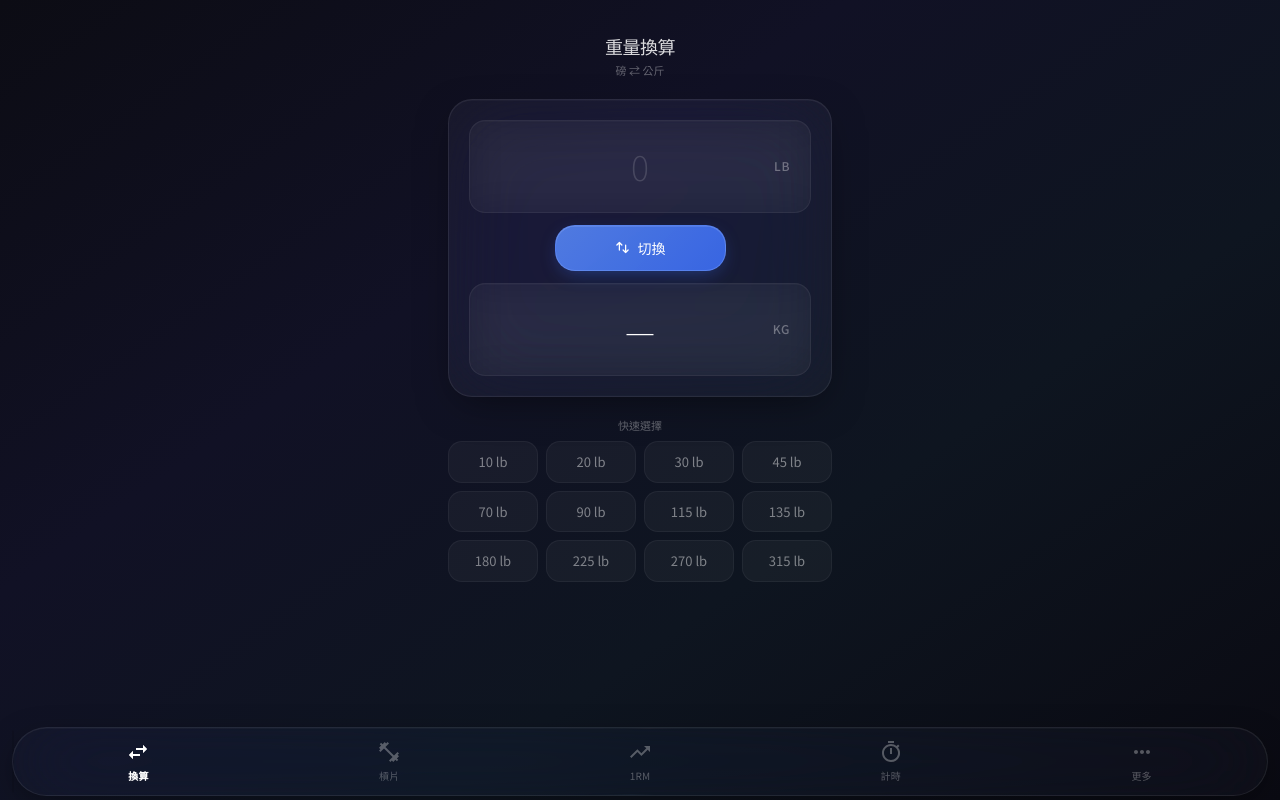
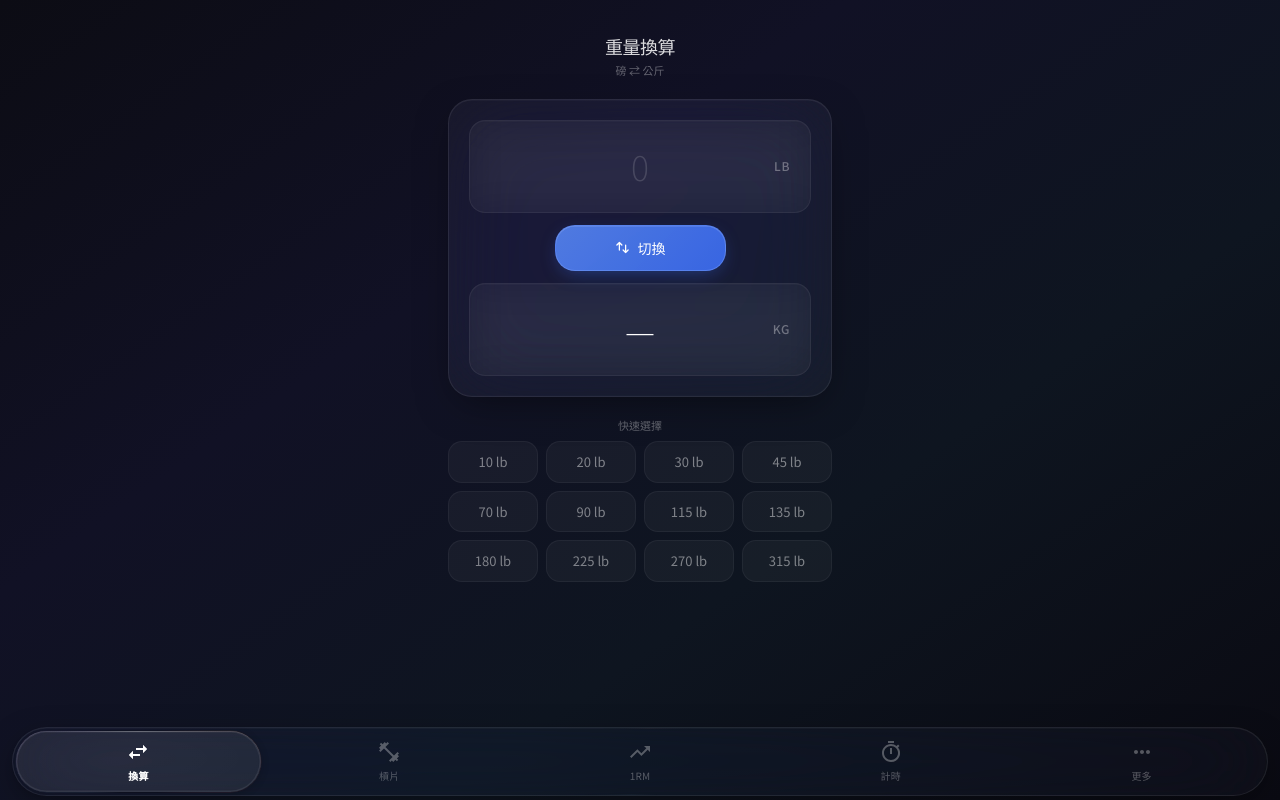
Before and after one commit to Seaweedr/weight-convertor, a React (Vite) app: page / in a window 1280 px wide. Built offline with nearby package versions, Linux system fonts and the light colour scheme.

Commit message:
Revert "feat: 按壓彈出圓形凸透鏡氣泡 — 完全對齊 iOS 26 參考圖"
This reverts commit e07d303c7e8774cf3a4cf35a17132bd7e5750728.

```diff
--- a/src/App.tsx
+++ b/src/App.tsx
@@ -42,7 +42,7 @@ function App() {
   const translateX = pillPos * 100
   const pillWidthPct = 100 / TAB_COUNT
 
-  // Clip for magnified layer
+  // Clip for magnified layer — must account for px-2 (8px) padding
   const pillLeftPct = (pillPos / TAB_COUNT) * 100
   const clipLeft = pillLeftPct + 0.8
   const clipRight = 100 - (pillLeftPct + pillWidthPct) + 0.8
@@ -76,18 +76,39 @@ function App() {
   const dimColor = darkMode ? 'rgba(255,255,255,0.3)' : 'rgba(0,0,0,0.3)'
   const brightColor = darkMode ? 'rgba(255,255,255,1)' : 'rgba(0,0,0,0.85)'
 
-  // Pill glass styles — normal vs pressed (lens bubble)
-  const pillInsetX = dragging ? '0px' : '3px'
+  // Pill morphs: when pressing, pill expands horizontally (wider capsule)
+  const pillScale = dragging ? 'scaleX(1.15)' : 'scaleX(1)'
+  // Glass material — thick glass look
   const pillBg = darkMode
-    ? (dragging ? 'rgba(255,255,255,0.04)' : 'rgba(255,255,255,0.06)')
-    : (dragging ? 'rgba(255,255,255,0.15)' : 'rgba(255,255,255,0.35)')
-  const pillBackdrop = dragging
-    ? `blur(1px) brightness(${darkMode ? 1.8 : 1.1}) saturate(1.8)`
-    : `blur(1px) brightness(${darkMode ? 1.3 : 1.03}) saturate(1.6)`
-
-  // Pressed: expand into large oval lens bubble
-  const lensSize = 110 // px, diameter of the bubble
-  const pressedIdx = dragging ? Math.round(pillPos) : -1
+    ? (dragging ? 'rgba(60,60,70,0.6)' : 'rgba(255,255,255,0.06)')
+    : (dragging ? 'rgba(255,255,255,0.4)' : 'rgba(255,255,255,0.35)')
+  const pillBlur = dragging
+    ? `blur(2px) brightness(${darkMode ? 2 : 1.15}) saturate(2)`
+    : `blur(2px) brightness(${darkMode ? 1.4 : 1.05}) saturate(1.6)`
+  // Thick glass edge: multiple inset shadows simulate rim depth
+  const pillShadow = darkMode
+    ? (dragging
+      ? `inset 0 0 0 2px rgba(255,255,255,0.12),
+         inset 0 1px 0 rgba(255,255,255,0.3),
+         inset 0 -1px 0 rgba(255,255,255,0.06),
+         0 0 0 1px rgba(0,0,0,0.5),
+         0 4px 16px rgba(0,0,0,0.5),
+         0 12px 40px -8px rgba(0,0,0,0.4)`
+      : `inset 0 0 0 1.5px rgba(255,255,255,0.08),
+         inset 0 0.5px 0 rgba(255,255,255,0.15),
+         0 0 0 0.5px rgba(0,0,0,0.3),
+         0 2px 8px rgba(0,0,0,0.2)`)
+    : (dragging
+      ? `inset 0 0 0 2px rgba(255,255,255,0.5),
+         inset 0 1px 0 rgba(255,255,255,0.9),
+         0 0 0 1px rgba(0,0,0,0.06),
+         0 4px 16px rgba(0,0,0,0.1),
+         0 12px 40px -8px rgba(0,0,0,0.08)`
+      : `inset 0 0 0 1.5px rgba(255,255,255,0.4),
+         inset 0 0.5px 0 rgba(255,255,255,0.8),
+         0 0 0 0.5px rgba(0,0,0,0.04),
+         0 2px 8px rgba(0,0,0,0.05)`)
+  // border replaced by inset shadows for thick glass look
 
   return (
     <div className={`h-svh ${bg}`}>
@@ -101,71 +122,6 @@ function App() {
 
       <nav className="fixed bottom-0 left-0 right-0 z-50">
         <div className="px-3 pb-1">
-          {/* Lens bubble — appears on press, large oval above tab bar */}
-          {dragging && (
-            <div className="absolute z-40 pointer-events-none"
-              style={{
-                width: lensSize,
-                height: lensSize,
-                left: `calc(${(pressedIdx + 0.5) / TAB_COUNT * 100}% - ${lensSize / 2}px)`,
-                bottom: 48,
-                borderRadius: '50%',
-                background: darkMode ? 'rgba(30,30,35,0.3)' : 'rgba(255,255,255,0.15)',
-                backdropFilter: `blur(0.5px) brightness(${darkMode ? 1.9 : 1.12}) saturate(2)`,
-                WebkitBackdropFilter: `blur(0.5px) brightness(${darkMode ? 1.9 : 1.12}) saturate(2)`,
-                boxShadow: darkMode
-                  ? `inset 0 0 0 1.5px rgba(255,255,255,0.12),
-                     inset 0 1px 0 rgba(255,255,255,0.2),
-                     inset 0 -1px 0 rgba(255,255,255,0.04),
-                     0 0 0 1px rgba(0,0,0,0.4),
-                     0 8px 32px rgba(0,0,0,0.5),
-                     0 2px 8px rgba(0,0,0,0.3)`
-                  : `inset 0 0 0 1.5px rgba(255,255,255,0.5),
-                     inset 0 1px 0 rgba(255,255,255,0.8),
-                     0 0 0 1px rgba(0,0,0,0.05),
-                     0 8px 32px rgba(0,0,0,0.1),
-                     0 2px 8px rgba(0,0,0,0.06)`,
-                animation: 'lensIn 250ms cubic-bezier(0.34, 1.56, 0.64, 1)',
-                overflow: 'hidden',
-              }}
-            >
-              {/* Lens content — magnified icon */}
-              <div className="absolute inset-0 flex flex-col items-center justify-center gap-1"
-                style={{ color: brightColor }}>
-                <span style={{ transform: 'scale(1.5)', display: 'flex' }}>
-                  {TABS[pressedIdx]?.filled}
-                </span>
-                <span style={{ fontSize: 11, fontWeight: 600 }}>
-                  {TABS[pressedIdx]?.label}
-                </span>
-              </div>
-              {/* Lens specular — top crescent highlight */}
-              <div className="absolute inset-0 pointer-events-none" style={{
-                background: darkMode
-                  ? 'radial-gradient(ellipse 90% 50% at 50% 15%, rgba(255,255,255,0.1) 0%, transparent 100%)'
-                  : 'radial-gradient(ellipse 90% 50% at 50% 15%, rgba(255,255,255,0.4) 0%, transparent 100%)',
-              }} />
-              {/* Lens edge refraction — subtle conic rainbow */}
-              <div className="absolute inset-0 pointer-events-none" style={{
-                borderRadius: '50%',
-                background: `conic-gradient(from 200deg,
-                  transparent 0deg,
-                  rgba(100,180,255,0.08) 40deg,
-                  rgba(160,100,255,0.06) 80deg,
-                  transparent 120deg,
-                  transparent 200deg,
-                  rgba(255,160,100,0.06) 240deg,
-                  rgba(255,100,140,0.07) 280deg,
-                  transparent 320deg)`,
-                mask: 'linear-gradient(#fff 0 0) content-box, linear-gradient(#fff 0 0)',
-                maskComposite: 'exclude',
-                WebkitMaskComposite: 'xor',
-                padding: 3,
-                filter: 'blur(1px)',
-              }} />
-            </div>
-          )}
-
           <div
             ref={containerRef}
             className="relative rounded-full select-none touch-none"
@@ -183,49 +139,81 @@ function App() {
             onPointerUp={onPointerUp}
             onPointerCancel={() => { setDragging(false); setDragProgress(null) }}
           >
-            {/* Glass pill indicator */}
+            {/* Outer container — subtle edge shimmer */}
+            <div className="absolute inset-0 rounded-full pointer-events-none" style={{
+              background: `conic-gradient(from 150deg,
+                transparent 0deg,
+                rgba(140,200,255,0.04) 45deg,
+                transparent 90deg,
+                transparent 180deg,
+                rgba(255,160,140,0.03) 225deg,
+                transparent 270deg,
+                transparent 360deg)`,
+              mask: 'linear-gradient(#fff 0 0) content-box, linear-gradient(#fff 0 0)',
+              maskComposite: 'exclude',
+              WebkitMaskComposite: 'xor',
+              padding: 1,
+            }} />
+            {/* Glass pill — morphs when pressed */}
             <div
               className="absolute left-0 pointer-events-none"
               style={{
                 width: `${pillWidthPct}%`,
-                top: 3, bottom: 3,
-                transform: `translateX(${translateX}%)`,
-                transition: dragging ? 'none' : 'transform 600ms cubic-bezier(0.25, 1, 0.5, 1)',
+                top: dragging ? -5 : 3,
+                bottom: dragging ? -5 : 3,
+                transform: `translateX(${translateX}%) ${pillScale}`,
+                transition: dragging ? 'top 200ms, bottom 200ms' : 'transform 600ms cubic-bezier(0.25, 1, 0.5, 1), top 200ms, bottom 200ms',
               }}
             >
-              <div className={`absolute inset-x-[${pillInsetX}] inset-y-0 overflow-hidden`}
+              <div className="absolute inset-x-[3px] inset-y-0 overflow-hidden"
                 style={{
                   borderRadius: 9999,
                   background: pillBg,
-                  backdropFilter: pillBackdrop,
-                  WebkitBackdropFilter: pillBackdrop,
-                  boxShadow: darkMode
-                    ? `inset 0 0 0 1px rgba(255,255,255,0.08),
-                       inset 0 0.5px 0 rgba(255,255,255,0.12),
-                       0 0 0 0.5px rgba(0,0,0,0.2)`
-                    : `inset 0 0 0 1px rgba(255,255,255,0.4),
-                       inset 0 0.5px 0 rgba(255,255,255,0.7),
-                       0 0 0 0.5px rgba(0,0,0,0.03)`,
-                  transition: dragging ? 'none' : 'all 600ms cubic-bezier(0.25, 1, 0.5, 1)',
+                  backdropFilter: pillBlur,
+                  WebkitBackdropFilter: pillBlur,
+                  boxShadow: pillShadow,
+                  transition: dragging
+                    ? 'background 150ms, box-shadow 150ms, backdrop-filter 150ms'
+                    : 'all 600ms cubic-bezier(0.25, 1, 0.5, 1)',
                 }}>
-                <div className="absolute inset-x-0 top-0 h-[1px]" style={{
+                {/* Specular highlight — top white shine */}
+                <div className="absolute inset-x-0 top-0 h-[1px] pointer-events-none" style={{
                   background: darkMode
-                    ? 'linear-gradient(90deg, transparent 15%, rgba(255,255,255,0.2) 50%, transparent 85%)'
-                    : 'linear-gradient(90deg, transparent 15%, rgba(255,255,255,0.8) 50%, transparent 85%)',
+                    ? `linear-gradient(90deg, transparent 15%, rgba(255,255,255,${dragging ? 0.35 : 0.2}) 50%, transparent 85%)`
+                    : `linear-gradient(90deg, transparent 15%, rgba(255,255,255,${dragging ? 0.9 : 0.7}) 50%, transparent 85%)`,
+                }} />
+
+                {/* Convex lens center brightening */}
+                <div className="absolute inset-0 pointer-events-none" style={{
+                  background: `radial-gradient(ellipse 60% 70% at 50% 45%,
+                    rgba(255,255,255,${darkMode ? (dragging ? 0.05 : 0.02) : (dragging ? 0.1 : 0.05)}) 0%,
+                    transparent 100%)`,
                 }} />
               </div>
+
+              {/* Natural glass refraction — conic gradient border shimmer */}
+              <div className="absolute inset-x-[2px] inset-y-[-1px] pointer-events-none" style={{
+                borderRadius: 9999,
+                background: `conic-gradient(from ${dragging ? 200 : 210}deg,
+                  transparent 0deg,
+                  rgba(140,200,255,${dragging ? 0.2 : 0.08}) 30deg,
+                  rgba(170,140,255,${dragging ? 0.15 : 0.06}) 70deg,
+                  transparent 110deg,
+                  transparent 180deg,
+                  rgba(255,170,120,${dragging ? 0.15 : 0.06}) 220deg,
+                  rgba(255,120,160,${dragging ? 0.18 : 0.07}) 260deg,
+                  transparent 300deg,
+                  transparent 360deg)`,
+                mask: 'linear-gradient(#fff 0 0) content-box, linear-gradient(#fff 0 0)',
+                maskComposite: 'exclude',
+                WebkitMaskComposite: 'xor',
+                padding: dragging ? 2 : 1.5,
+                filter: `blur(${dragging ? 1 : 0.5}px)`,
+                transition: dragging ? 'none' : 'all 600ms cubic-bezier(0.25, 1, 0.5, 1)',
+              }} />
             </div>
 
-            {/* Outer subtle edge shimmer */}
-            <div className="absolute inset-0 rounded-full pointer-events-none" style={{
-              background: `conic-gradient(from 150deg,
-                transparent 0deg, rgba(140,200,255,0.04) 45deg, transparent 90deg,
-                transparent 180deg, rgba(255,160,140,0.03) 225deg, transparent 270deg, transparent 360deg)`,
-              mask: 'linear-gradient(#fff 0 0) content-box, linear-gradient(#fff 0 0)',
-              maskComposite: 'exclude', WebkitMaskComposite: 'xor', padding: 1,
-            }} />
-
-            {/* Base icons */}
+            {/* Base icons (dim, outlined) */}
             <div className="relative flex">
               {TABS.map((t) => {
                 const isActive = tab === t.id
@@ -233,11 +221,7 @@ function App() {
                   <button key={t.id}
                     onClick={() => { if (!dragging) setTab(t.id) }}
                     className="flex-1 flex flex-col items-center justify-center gap-1 py-3 cursor-pointer relative z-10 select-none [-webkit-touch-callout:none] [-webkit-user-select:none]"
-                    style={{
-                      color: isActive ? (darkMode ? 'rgba(255,255,255,0.85)' : 'rgba(0,0,0,0.7)') : dimColor,
-                      opacity: dragging && pressedIdx === TABS.indexOf(t) ? 0.4 : 1,
-                      transition: 'opacity 150ms',
-                    }}>
+                    style={{ color: isActive ? (darkMode ? 'rgba(255,255,255,0.85)' : 'rgba(0,0,0,0.7)') : dimColor }}>
                     <span className="flex">{isActive ? t.filled : t.outlined}</span>
                     <span style={{ fontSize: 10, fontWeight: isActive ? 500 : 400, letterSpacing: '0.02em' }}>{t.label}</span>
                   </button>
@@ -245,11 +229,11 @@ function App() {
               })}
             </div>
 
-            {/* Magnified layer clipped to pill */}
+            {/* Magnified layer — clipped to pill, icons bigger + brighter */}
             <div className="absolute inset-0 pointer-events-none overflow-hidden rounded-full"
               style={{
-                clipPath: `inset(3px ${clipRight}% 3px ${clipLeft}% round 9999px)`,
-                transition: dragging ? 'none' : 'clip-path 600ms cubic-bezier(0.25, 1, 0.5, 1)',
+                clipPath: `inset(${dragging ? '0px' : '3px'} ${clipRight}% ${dragging ? '0px' : '3px'} ${clipLeft}% round 9999px)`,
+                transition: dragging ? 'clip-path 150ms' : 'clip-path 600ms cubic-bezier(0.25, 1, 0.5, 1)',
               }}>
               <div className="flex h-full">
                 {TABS.map((t) => (
@@ -264,13 +248,6 @@ function App() {
           </div>
         </div>
       </nav>
-
-      <style>{`
-        @keyframes lensIn {
-          0% { transform: scale(0.3); opacity: 0; }
-          100% { transform: scale(1); opacity: 1; }
-        }
-      `}</style>
     </div>
   )
 }
```
